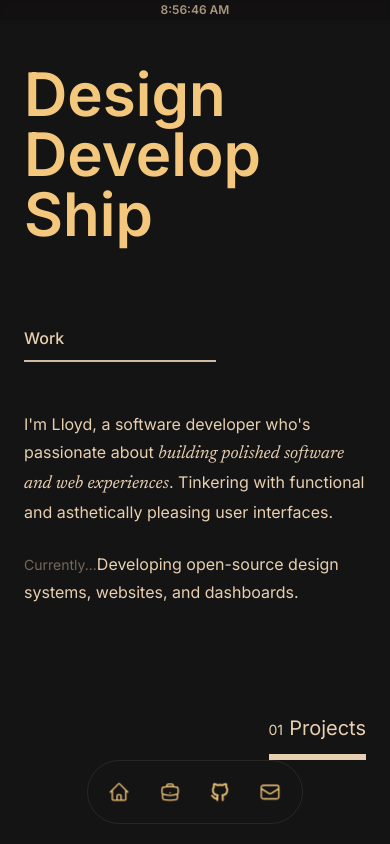
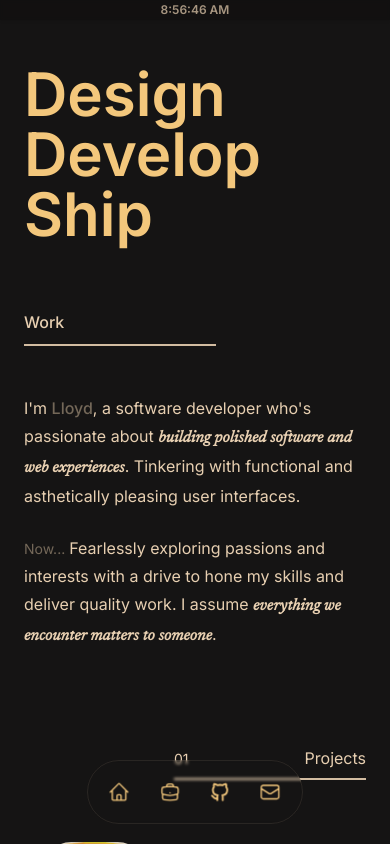
Before and after one commit to lloydlobo/lloydlobo.com, a Next.js app: page /work in a window 390 px wide. Built offline with nearby package versions, Linux system fonts and the light colour scheme.

Commit message:
style: reduce font borde and margin sizes work page

```diff
--- a/components/effects/WritingArrowDown.tsx
+++ b/components/effects/WritingArrowDown.tsx
@@ -19,7 +19,7 @@ export const WritingArrowDown = () => {
             <path
               d="M11.5442 1C14.0746 11.7544 14.4653 86.4839 14.4656 91.5637"
               stroke="currentColor"
-              strokeWidth="4"
+              strokeWidth="2"
               style={{
                 strokeDasharray: "90.6602px, 90.6602px",
                 strokeDashoffset: "0px",
@@ -28,7 +28,7 @@ export const WritingArrowDown = () => {
             <path
               d="M26.6594 61.4839C24.1594 67.4839 18.6594 84.4839 14.1594 93.4839C10.6594 83.9839 9.65942 75 1.99998 61.4839"
               stroke="currentColor"
-              strokeWidth="4"
+              strokeWidth="2"
               style={{
                 strokeDasharray: "68.6899px, 68.6899px",
                 strokeDashoffset: "0px",
--- a/pages/work.tsx
+++ b/pages/work.tsx
@@ -41,7 +41,7 @@ export default function WorkPage() {
         </div>
 
         <div
-          className={`mx-auto space-y-[6rem] font-sans lg:space-y-[12rem] mt-20`}
+          className={`mx-auto space-y-[6rem] font-sans lg:space-y-[12rem] mt-16`}
         >
           <Section>
             <article className="">
@@ -55,12 +55,13 @@ export default function WorkPage() {
                     If you're browsing this page it means you probably wish to
                     know more about me. Wish granted.
                   </p>
-                  <span className="md:absolute hover:opacity-100 opacity-0 text-sm w-full pt-[3px] origin-left -right-[calc(192px_+_0.5rem)] md:max-w-[calc(192px_+_0vw)] dim">
+                  <span className="md:absolute hover:opacity-100 opacity-0 text-sm w-full pt-[3px] origin-left -right-[calc(192px_+_0.5rem)] md:max-w-[calc(192px_+_0vw)] brightness-50">
                     TLDR for the impatient people...
                   </span>
                   <p>
-                    I'm Lloyd, a software developer who's passionate about{" "}
-                    <em className="font-serif text-lg">
+                    I'm <span className="brightness-50 font-medium">Lloyd</span>
+                    , a software developer who's passionate about{" "}
+                    <em className="font-serif font-bold">
                       building polished software and web experiences
                     </em>
                     .
@@ -76,11 +77,15 @@ export default function WorkPage() {
                   </p>
 
                   <p>
-                    <span className="md:absolute  text-sm w-full pt-[3px] origin-left -left-[calc(192px_+_0.5rem)] md:max-w-[calc(192px_+_0vw)] dim">
-                      Currently...
+                    <span className="md:absolute  text-sm w-full pt-[3px] origin-left -left-[calc(192px_+_0.5rem)] md:max-w-[calc(192px_+_0vw)] brightness-50">
+                      Now...{" "}
                     </span>
-                    Developing open-source design systems, websites, and
-                    dashboards.
+                    Fearlessly exploring passions and interests with a drive to
+                    hone my skills and deliver quality work. I assume{" "}
+                    <em className="font-serif font-bold">
+                      everything we encounter matters to someone
+                    </em>
+                    .
                   </p>
                   <div className="relative w-[100%] overflow-x-auto mx-auto hidden">
                     <div className="grid grid-flow-col gap-8 text-base [&>*]:w-48 [&>*]:shadow">
@@ -92,7 +97,7 @@ export default function WorkPage() {
                           <Link href={`#work`}>About</Link>
                         </li>
                         <li className="">
-                          <Link href={`#work`}>Contact</Link>
+                          <Link href={`#work`}>Connect</Link>
                         </li>
                       </ul>
                       <p className="">
@@ -112,28 +117,26 @@ export default function WorkPage() {
           </Section>
 
           <Section>
-            <div className="relative grid w-full">
+            <div className="relative  space-y-6 grid w-full text-secondary">
               <h2
-                className="mb-20 flex w-[25vw] items-baseline justify-between place-self-end border-b-[6px] border-secondary py-3 text-end text-xl font-normal text-secondary before:text-sm
-                before:content-['01'] lg:mb-48
+                className="flex w-48 items-baseline justify-between place-self-end border-b-[2px] border-secondary/90 pb-2 text-end font-normal before:text-sm
+                before:content-['01']
                 "
               >
                 Projects
               </h2>
+              <WorkProjects />
             </div>
-            <WorkProjects />
           </Section>
 
           <Section>
-            <div className="relative mx-auto w-full">
+            <div className="relative space-y-6 mx-auto w-full">
               <h2
-                className="mb-24 flex w-[25vw] items-baseline justify-between place-self-start border-b-[6px] border-secondary py-3 text-start text-xl font-normal text-secondary after:text-sm
-                after:content-['02'] lg:mb-40
-                "
+                className="w-48 flex items-baseline justify-between place-self-start border-b-[2px] border-secondary/90 pb-2 text-start font-normal after:text-sm
+                after:content-['02']"
               >
                 About
               </h2>
-            </div>
               <div className="w-full text-secondary lg:place-items-center">
                 <div className="grid grid-cols-1 sm:grid-cols-2 lg:grid-cols-3">
                   <h2
@@ -161,6 +164,7 @@ export default function WorkPage() {
                     reflects my unique blend of technical expertise and artistic
                     vision — resulting in functional and visually stunning work.
                   </p>
+                </div>
               </div>
 
               <div className="ml-auto w-[75vw]  space-y-20 tracking-widest ">
@@ -210,9 +214,9 @@ export default function WorkPage() {
           </Section>
 
           <Section>
-            <div className="relative grid w-full">
-              <h2 className="mb-24 flex w-[25vw] items-baseline justify-between place-self-end border-b-[6px] border-secondary py-3 text-end text-xl font-normal text-secondary before:text-sm before:content-['03'] lg:mb-48">
-                Contact
+            <div className="relative space-y-6 grid w-full text-secondary  ">
+              <h2 className="flex w-48 items-baseline justify-between place-self-end border-b-[2px] border-secondary/90 pb-2 text-end text-xl font-normal before:text-sm before:content-['03'] mb-12 lg:mb-48">
+                Connnect
               </h2>
             </div>
             <div className="relative flex w-full  flex-col space-y-28 text-secondary lg:-left-10 lg:items-center">
@@ -240,7 +244,7 @@ function FooterCTABody() {
             animate={{ opacity: 1, y: [0, -10, 0] }}
             transition={{
               duration: 1.5,
-              yoyo: Infinity,
+              // yoyo: Infinity,
               ease: "easeInOut",
               delay: 1,
             }}
@@ -258,13 +262,17 @@ function FooterCTAHero() {
   return (
     <div className="relative w-fit">
       <h3
-        className={` text-5xl font-bold leading-[1.2ch] tracking-tight text-primary backdrop-blur-[1px] hover:text-accent md:text-[5.3rem]`}
+        className={` text-6xl font-bold text-primary backdrop-blur-[1px] hover:text-accent md:text-7xl`}
       >
+        <span className="bg-clip-text text-transparent bg-gradient-to-r from-primary/50 backdrop-filter to-primary backdrop-blur-[1px]">
+          <span className="relative brightness-90">
             Let's
             <br />
             work
             <br />
             together
+          </span>
+        </span>
       </h3>
 
       <div
@@ -274,7 +282,7 @@ function FooterCTAHero() {
           height: "clamp(28rem, 35vw, 31.3rem)",
           width: "clamp(18rem, 35vw, 31.3rem)",
         }}
-        className="absolute left-1 bottom-0 -z-10 origin-bottom-left scale-[68%] bg-blend-overlay brightness-[30%] grayscale-[30%] sepia-[50%] filter lg:scale-[121%]"
+        className="absolute left-0 bottom-1 -z-10 origin-bottom-left scale-[68%] bg-blend-overlay brightness-[30%] grayscale-[30%] sepia-[50%] filter lg:scale-[121%]"
       >
         <img
           alt="Person drinking lots of coffee. Source: https://media.giphy.com/media/Mk1wQ8cH5TtsqafLiX/giphy.gif"
```
Lines whose indentation alone changed are shown as unchanged.
